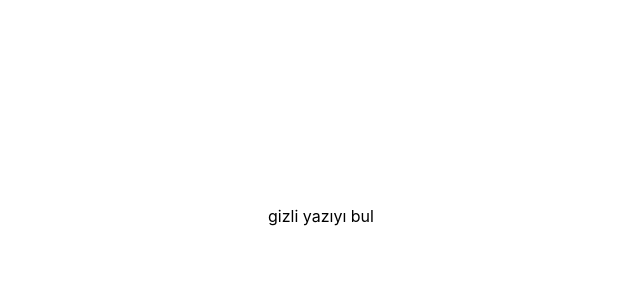
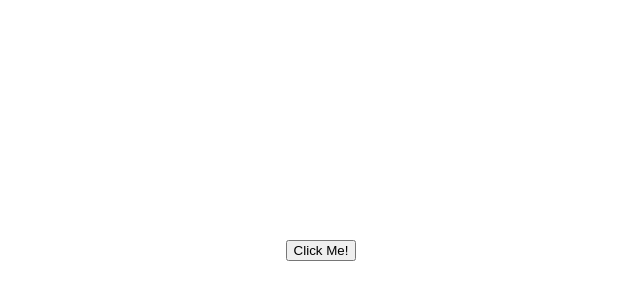
Before and after one commit to amg1551/nextjs, a Next.js app: page / in a window 1280 px wide. Shown: the part 150-450 px from the top of the page, without its empty margins (319-959 px from the left). Built offline with nearby package versions, Linux system fonts and the light colour scheme.

Commit message:
Update index.js

```diff
--- a/pages/index.js
+++ b/pages/index.js
@@ -13,9 +13,10 @@ export default function Home() {
 
 
 
-              gizli yazıyı bul
 
-        <h2 className="renk">  noob  </h2>
+
+        <button type="button" onclick="alert('Hello world!')">Click Me!</button>
+
 
       </main>
 
```
